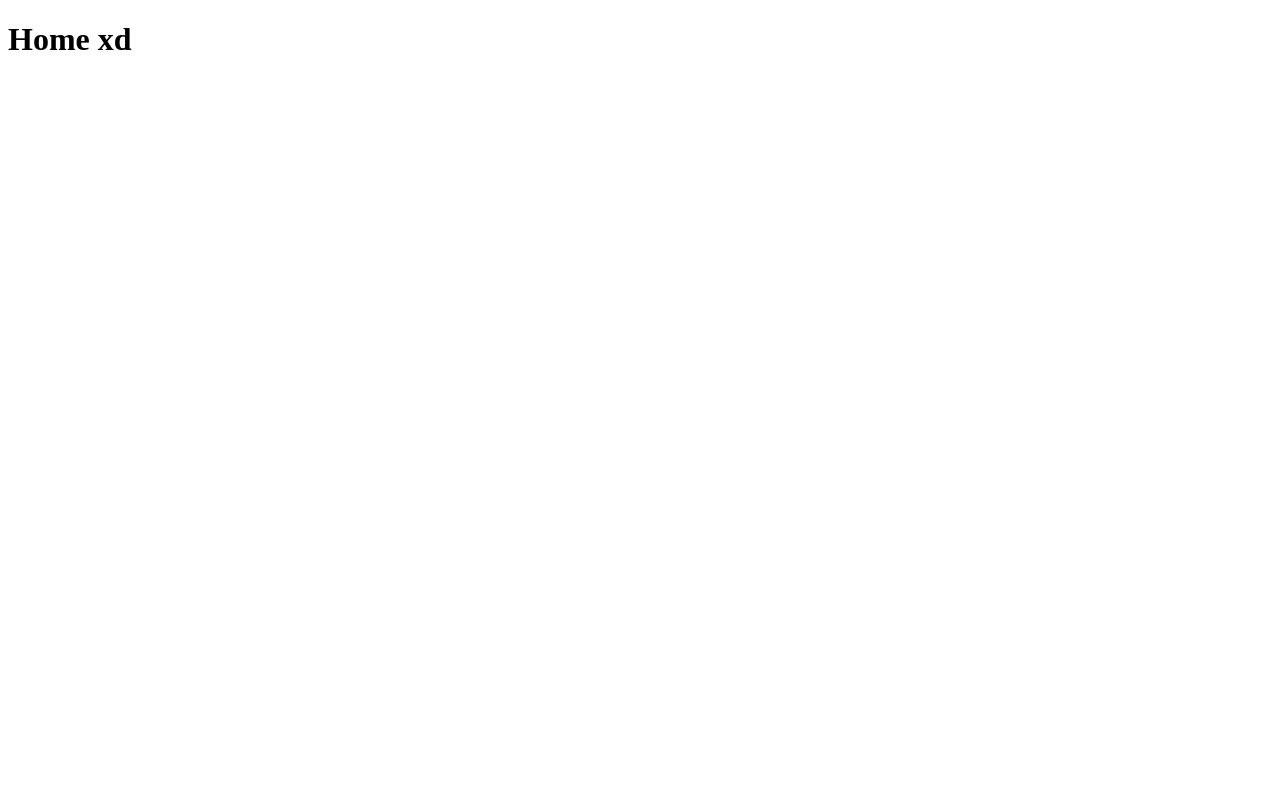
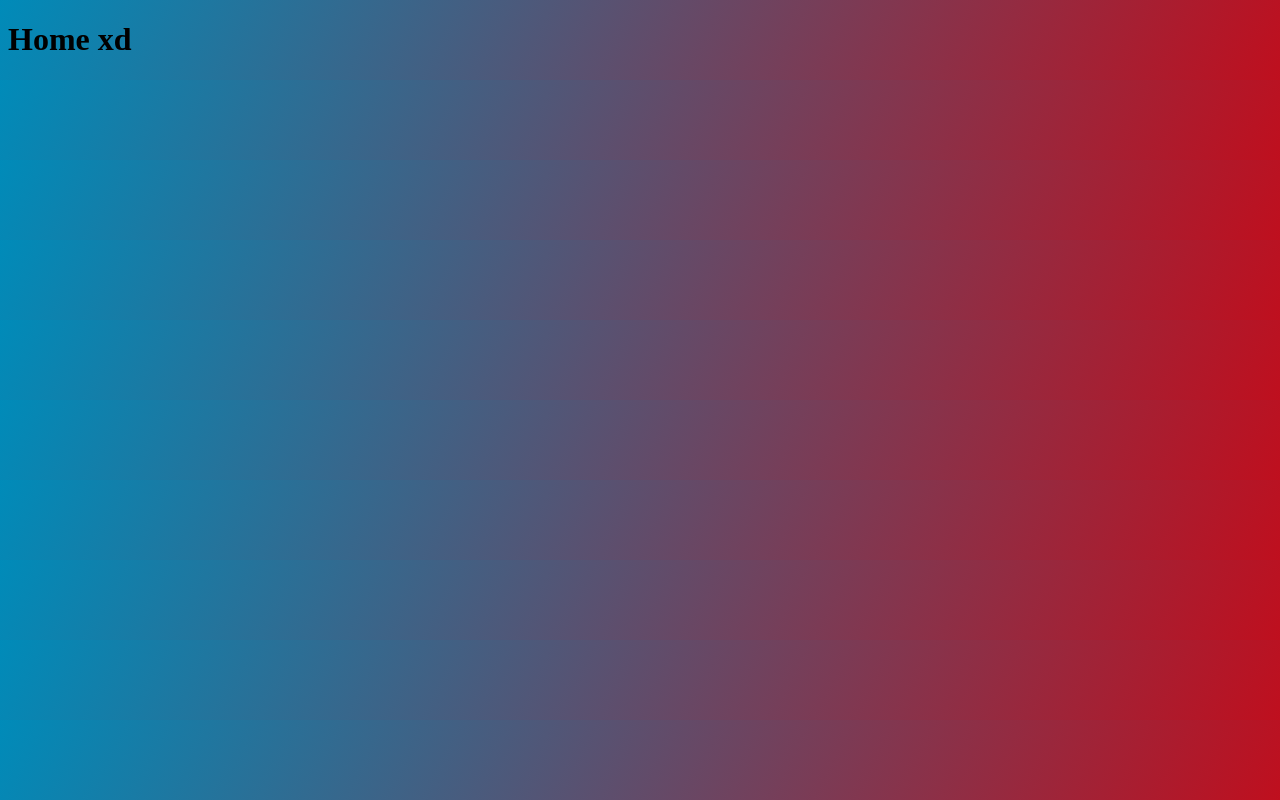
Before and after one commit to isaiorellana-dev/isaiorellana-react, a React app: page / in a window 1280 px wide. Built offline with nearby package versions, Linux system fonts and the light colour scheme.

Commit message:
:sparkles: [ADD] Title Hook and Page NotFound
Hook to change the title document on each page and page NotFound created

```diff
--- a/public/index.html
+++ b/public/index.html
@@ -11,7 +11,7 @@
   <link rel="icon" href="./isaiIcon.ico">
   <link rel="preconnect" href="https://fonts.googleapis.com">
   <link rel="preconnect" href="https://fonts.gstatic.com" crossorigin>
-  <title>ISAI ORELLANA</title>
+  <!-- <title>ISAI ORELLANA</title> -->
 </head>
 <body>
   <div id="app"></div>
--- /dev/null
+++ b/src/hooks/useDocumentTitle.js
@@ -0,0 +1,10 @@
+import { React, useEffect } from "react";
+
+function useDocumentTitle(title) {
+  useEffect(() => {
+    document.title = title;
+    console.log("Hi, what r u doing here?");
+  }, [title]);
+}
+
+export default useDocumentTitle;
--- a/src/pages/Home.js
+++ b/src/pages/Home.js
@@ -1,6 +1,9 @@
 import React from "react";
+import useDocumentTitle from "@hooks/useDocumentTitle";
+import "@styles/layout.scss";
 
 const Home = () => {
+  useDocumentTitle("Home");
   return <h1>Home xd</h1>;
 };
 
--- a/src/pages/NotFound.js
+++ b/src/pages/NotFound.js
@@ -1,11 +1,9 @@
-import React from 'react';
+import React from "react";
+import useDocumentTitle from "@hooks/useDocumentTitle";
 
 const NotFound = () => {
-	return (
-		<div>
-			No encontrado, error 404.
-		</div>
-	);
-}
+  useDocumentTitle("Error 404");
+  return <div>No encontrado, error 404.</div>;
+};
 
 export default NotFound;
--- /dev/null
+++ b/src/styles/layout.scss
@@ -0,0 +1,7 @@
+body {
+  background: linear-gradient(
+    296deg,
+    rgba(191, 15, 30, 1) 0%,
+    rgba(0, 139, 185, 1) 100%
+  );
+}
```
